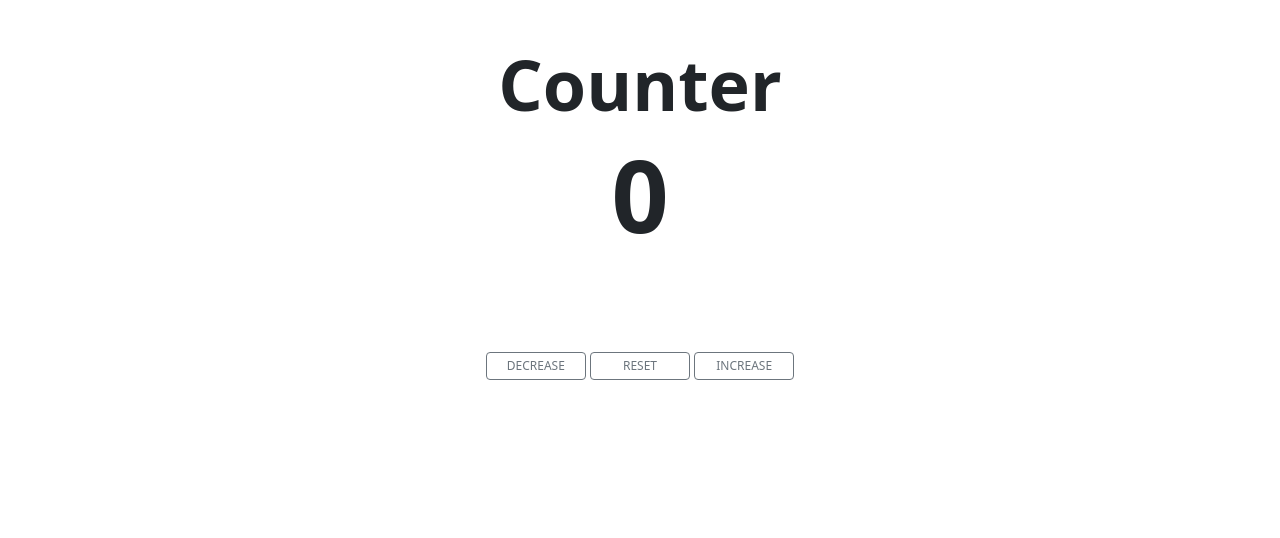
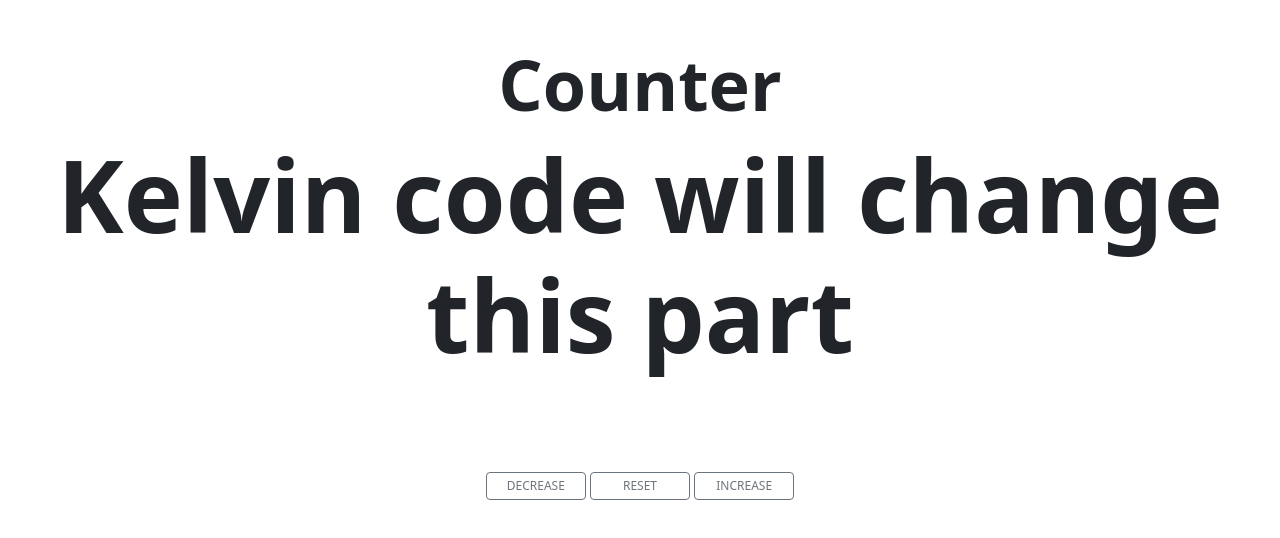
Before and after one commit to mal33k-eden/gbolade-port, a plain HTML site: page index.html in a window 1280 px wide. Shown: the part 198-736 px from the top of the page. Drawn offline with nearby package versions, Linux system fonts and the light colour scheme.

Commit message:
error message

```diff
--- a/index.html
+++ b/index.html
@@ -22,7 +22,7 @@
         id="number"
         class="container-fluid place-holder num text-center fw-bold display-1"
       >
-        0
+        Kelvin code will change this part
       </h1>
     </div>
     <div class="text-center container-fluid">
```
